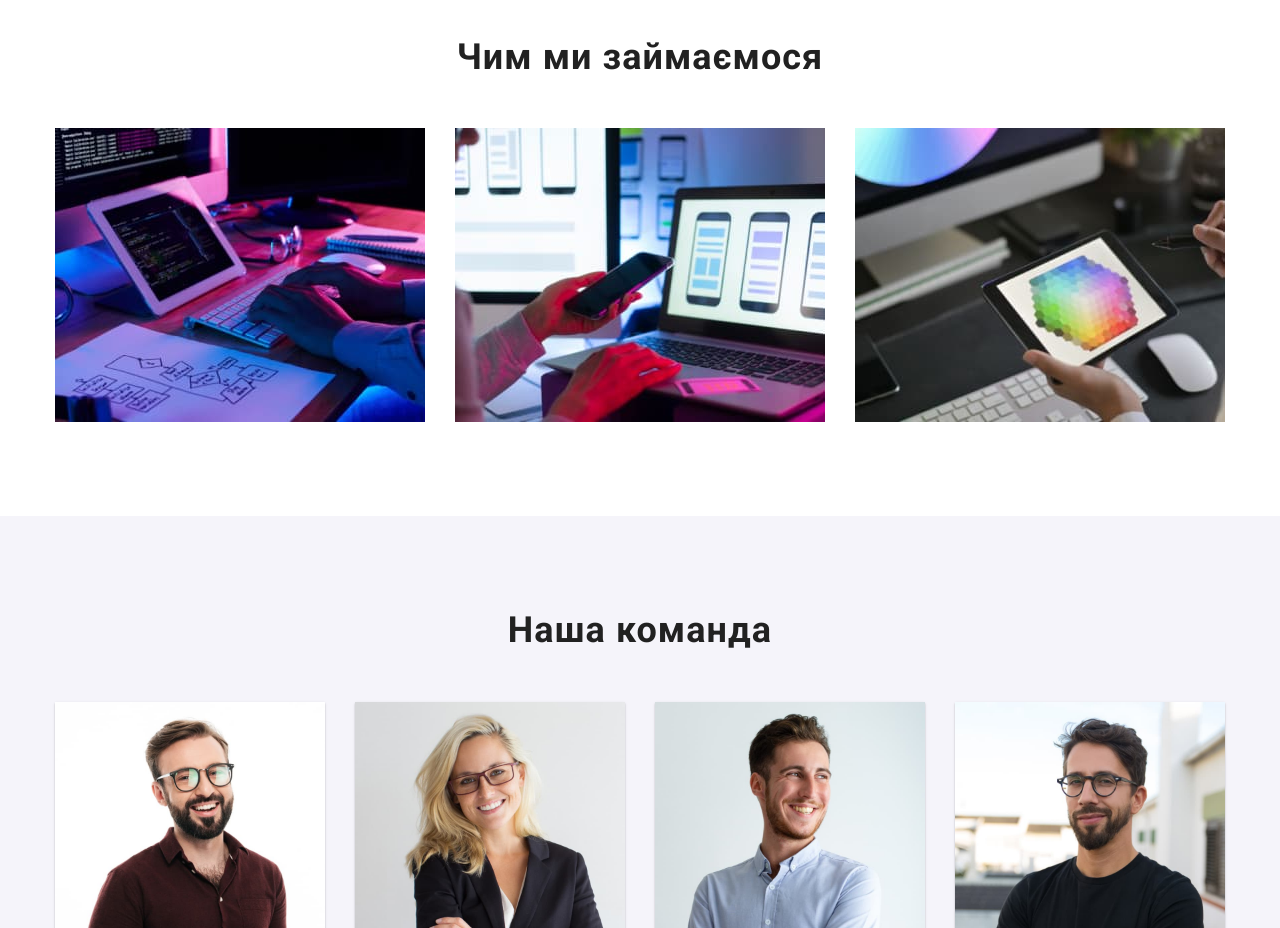
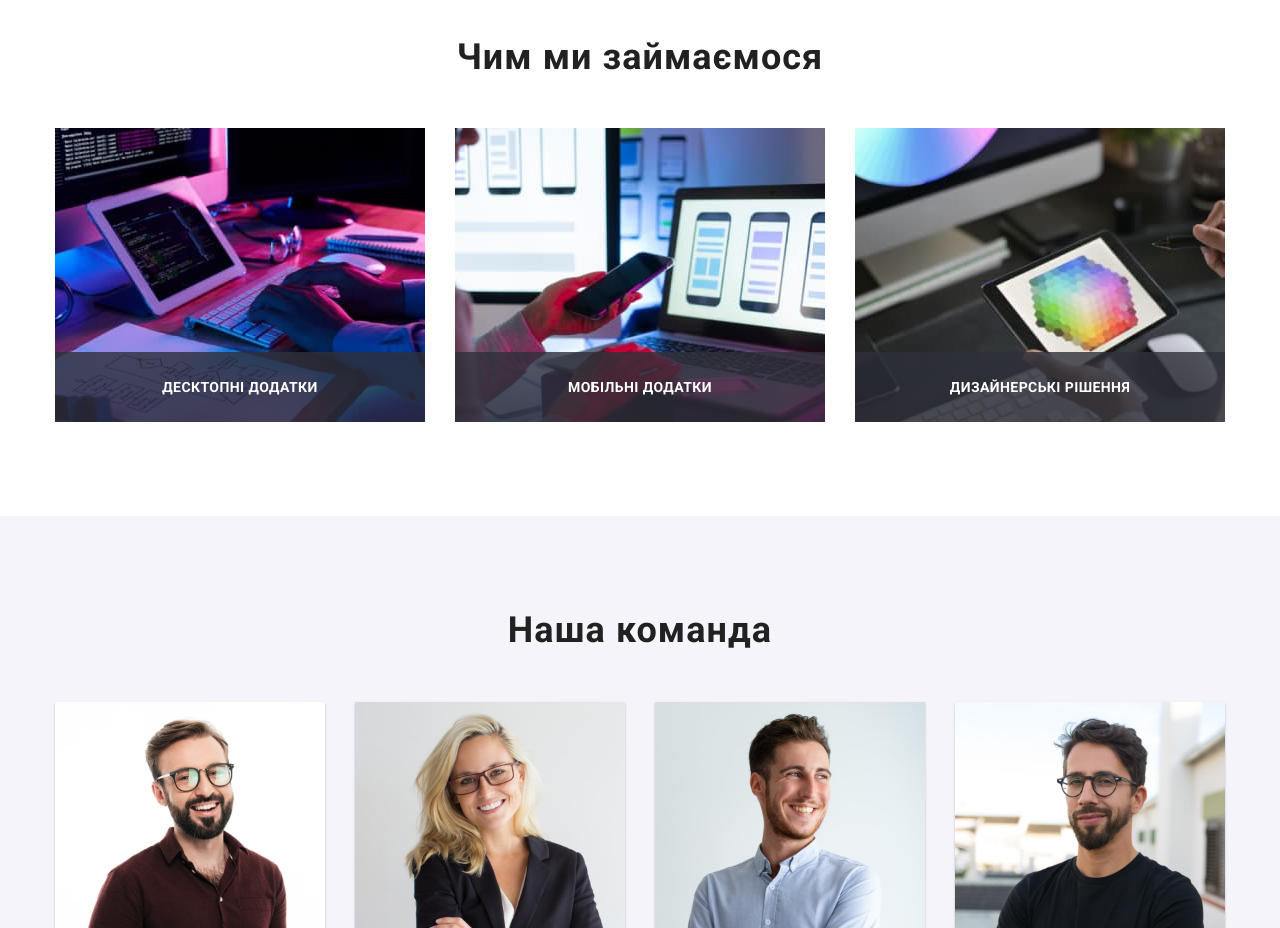
Before and after one commit to Vadym4e/goit-markup-hw-05, a plain HTML site: page index.html in a window 1280 px wide. Shown: the part 1080-2008 px from the top of the page. Drawn offline with nearby package versions, Linux system fonts and the light colour scheme.

Commit message:
after-finalization

```diff
--- a/css/styles.css
+++ b/css/styles.css
@@ -232,6 +232,7 @@ header {
   color: var(--paragraph-text-color);
   margin-top: 10px;
 }
+/* -----------------------SECTION------------------------------------------------------- */
 .section {
   padding-bottom: 94px;
 }
@@ -247,6 +248,29 @@ header {
   letter-spacing: 0.03em;
   color: var(--title-text-color);
   margin-bottom: 50px;
+}
+.section-list-item {
+  position: relative;
+}
+.section-paragraph {
+  text-decoration: none;
+  font-family: "Roboto";
+  font-style: normal;
+  font-weight: 700;
+  font-size: 14px;
+  line-height: 16px;
+  text-align: center;
+  letter-spacing: 0.03em;
+  text-transform: uppercase;
+  color: #ffffff;
+  width: 100%;
+  height: 70px;
+  background-color: rgba(47, 48, 58, 0.8);
+  position: absolute;
+  bottom: 0;
+  display: flex;
+  align-items: center;
+  justify-content: center;
 }
 /* ----------------------------------TEAM----------------------------------- */
 .team {
@@ -309,6 +333,7 @@ header {
   width: 20px;
   height: 20px;
   fill: #afb1b8;
+  transition: fill 250ms cubic-bezier(0.4, 0, 0.2, 1);
 }
 .social-link {
   display: flex;
--- a/index.html
+++ b/index.html
@@ -34,10 +34,7 @@
         </nav>
         <ul class="connection-list list">
           <li class="connection-list-mail">
-            <a
-              class="connection-link"
-              href="mailto:info@devstudio.com"
-              data-modal-open
+            <a class="connection-link" href="mailto:info@devstudio.com"
               ><svg class="connection-icon-mail">
                 <use href="./imeges/symbol-defs.svg#icon-mail-icon"></use>
               </svg>
@@ -60,7 +57,9 @@
       <section class="hero">
         <div class="container">
           <h1 class="hero-title">Ефективні рішення для<br />вашого бізнесу</h1>
-          <button class="hero-buttom" type="button">Замовити послугу</button>
+          <button class="hero-buttom" type="button" data-modal-open>
+            Замовити послугу
+          </button>
         </div>
       </section>
       <!-- /* --------------------------------FEATURE--------------------------- */ -->
@@ -99,33 +98,37 @@
           </ul>
         </div>
       </section>
+      <!-- --------------------SECTION------------------------------------------ -->
       <section class="section">
         <div class="container">
           <h2 class="section-title">Чим ми займаємося</h2>
           <ul class="section-list list">
-            <li>
+            <li class="section-list-item">
               <a href="#"
                 ><img
                   src="./imeges/desktop.jpg"
                   alt="Людина працює за комп'ютером"
-                  width="370"
-              /></a>
+                  width="370" />
+                <p class="section-paragraph">Десктопні додатки</p>
+              </a>
             </li>
-            <li>
+            <li class="section-list-item">
               <a href="#"
                 ><img
                   src="./imeges/mobile.jpg"
                   alt="Людина тримає в руці смартфон сидячи перед комп'ютером"
-                  width="370"
-              /></a>
+                  width="370" />
+                <p class="section-paragraph">Мобільні додатки</p>
+              </a>
             </li>
-            <li>
-              <a href="#"
-                ><img
+            <li class="section-list-item">
+              <a href="#">
+                <img
                   src="./imeges/design.jpg"
                   alt="Людина тримає в руці планшет з палітрою фарб на екрані"
-                  width="370"
-              /></a>
+                  width="370" />
+                <p class="section-paragraph">Дизайнерські рішення</p>
+              </a>
             </li>
           </ul>
         </div>
```
Also changed, not shown: portfolio.html (+1 -4 lines).
